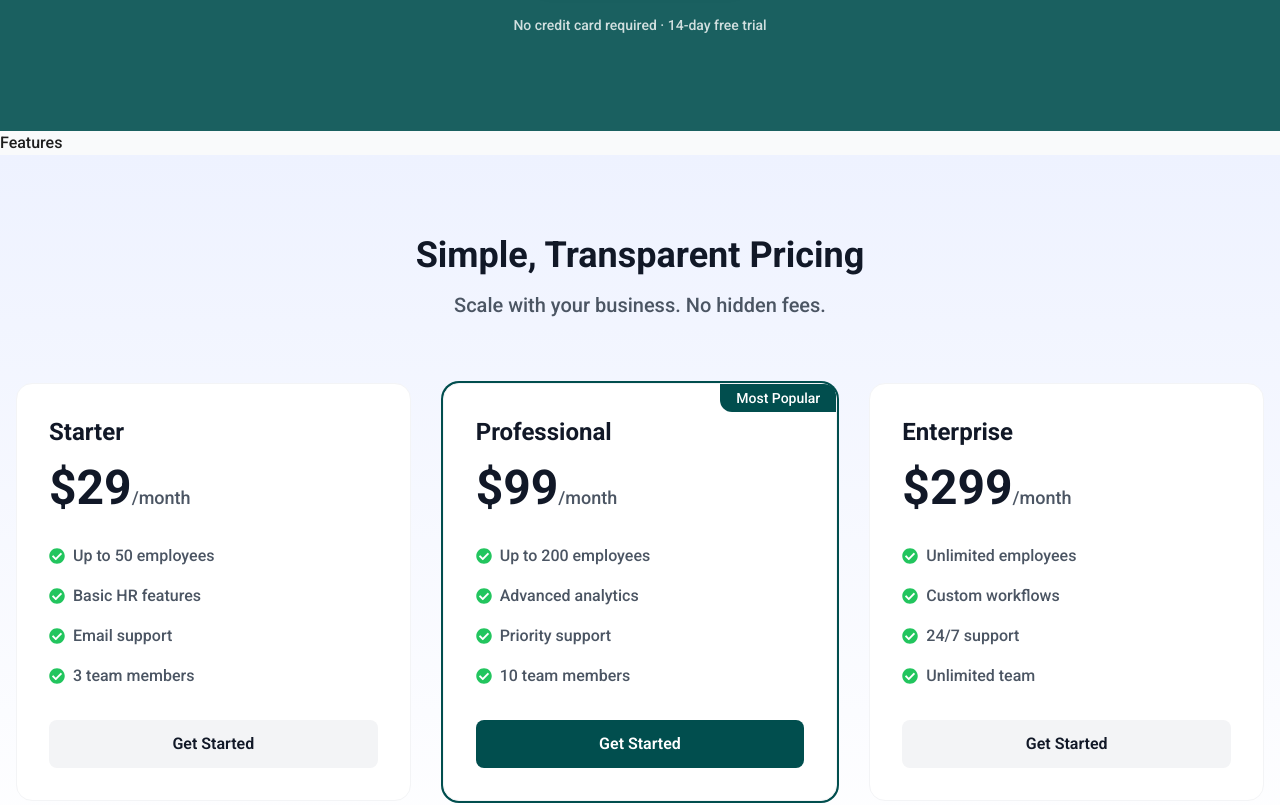
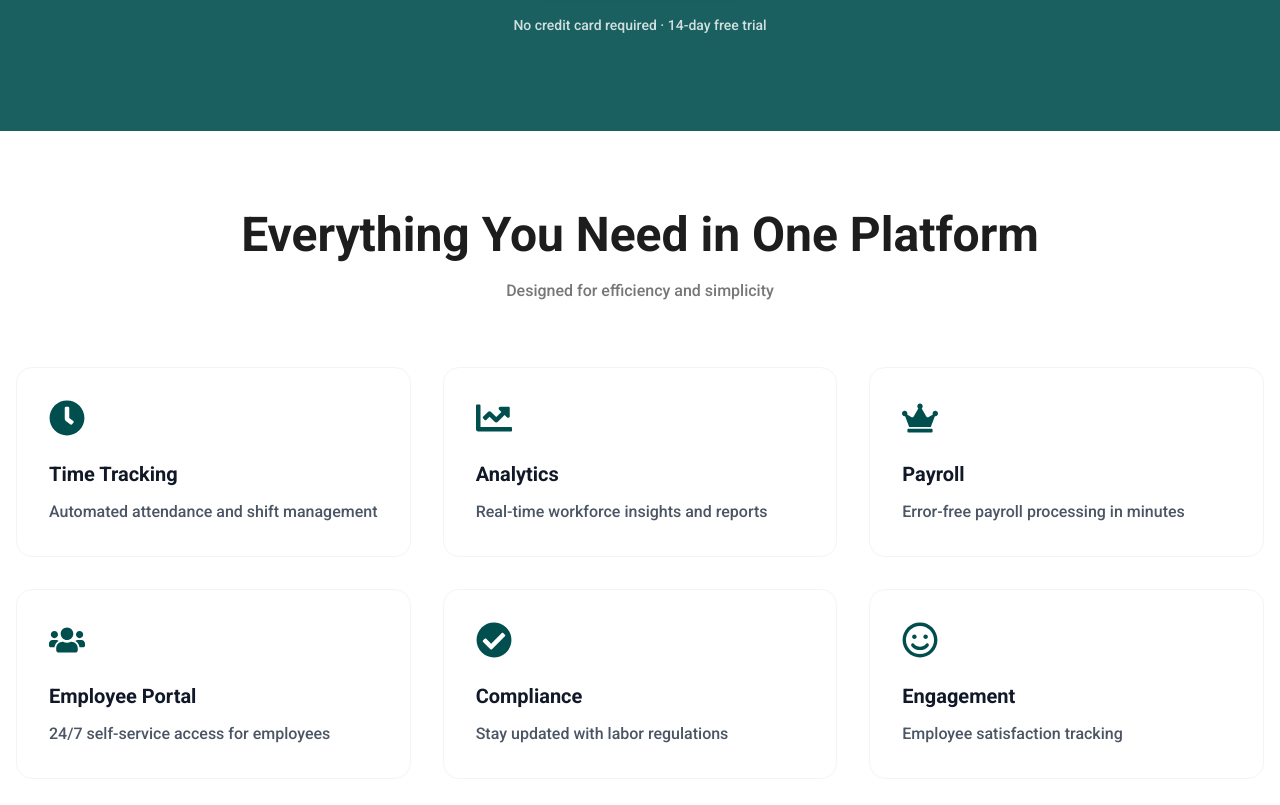
Before and after one commit to kobirul5/work-nest, a React (Vite) app: page /our-service in a window 1280 px wide. Shown: the part 480-1285 px from the top of the page. Built offline with nearby package versions, Linux system fonts and the light colour scheme; no server answers.

Commit message:
editd banner in all Product section

```diff
--- a/src/pages/AllProduct/AllProduct.jsx
+++ b/src/pages/AllProduct/AllProduct.jsx
@@ -1,11 +1,6 @@
 import { useContext } from "react";
 import {
-  FaUsers,
-  FaClock,
-  FaChartLine,
-  FaCrown,
   FaQuoteLeft,
-  FaQuestionCircle,
   FaCheckCircle,
   FaRegSmile
 } from 'react-icons/fa';
@@ -17,7 +12,7 @@ const AllProduct = () => {
   const { theme } = useContext(ThemeContext);
 
   return (
-    <div className={`min-h-screen ${theme === 'light' ? 'bg-gray-50' : 'bg-gray-900'}`}>
+    <div className={`min-h-screen ${theme === 'light' ? '' : ''}`}>
 
       {/* Hero Section */}
       <HeroAllProduct/>
--- a/src/pages/AllProduct/Components/Features.jsx
+++ b/src/pages/AllProduct/Components/Features.jsx
@@ -1,9 +1,53 @@
-import React from 'react'
+
+import {
+    FaUsers,
+    FaClock,
+    FaChartLine,
+    FaCheckCircle,
+    FaRegSmile,
+    FaCrown,
+} from 'react-icons/fa';
+import { ThemeContext } from '../../../providers/ThemeProvider';
+import { useContext } from 'react';
+import Heading from '../../Shared/Heading/Heading';
+
 
 const Features = () => {
-  return (
-    <div>Features</div>
-  )
+    const { theme } = useContext(ThemeContext);
+    const features = [
+        { icon: FaClock, title: "Time Tracking", desc: "Automated attendance and shift management" },
+        { icon: FaChartLine, title: "Analytics", desc: "Real-time workforce insights and reports" },
+        { icon: FaCrown, title: "Payroll", desc: "Error-free payroll processing in minutes" },
+        { icon: FaUsers, title: "Employee Portal", desc: "24/7 self-service access for employees" },
+        { icon: FaCheckCircle, title: "Compliance", desc: "Stay updated with labor regulations" },
+        { icon: FaRegSmile, title: "Engagement", desc: "Employee satisfaction tracking" },
+    ]
+    return (
+        <section className="py-20 px-4">
+            <div className="container mx-auto">
+                <div className="text-center mb-16">
+                    <Heading
+                    title="Everything You Need in One Platform"
+                    subtile="Designed for efficiency and simplicity"
+                    />
+                </div>
+                <div className="grid md:grid-cols-2 lg:grid-cols-3 gap-8">
+                    {features.map(({ icon: Icon, title, desc }, index) => (
+                        <div key={index} className={`p-8 rounded-2xl transition-all hover:transform hover:-translate-y-2
+                ${theme === 'light'
+                                ? 'bg-white hover:shadow-xl border border-gray-100'
+                                : 'bg-[#1f1f1f] hover:border-gray-600 border border-gray-700'}
+              `}>
+                            <Icon className={`text-4xl mb-6 ${theme === 'light' ? 'text-primary-color' : 'text-white'}`} />
+                            <h3 className={`text-xl font-bold mb-3 ${theme === 'light' ? 'text-gray-900' : 'text-white'}`}>{title}</h3>
+                            <p className={`${theme === 'light' ? 'text-gray-600' : 'text-gray-300'}`}>{desc}</p>
+                        </div>
+                    ))}
+                </div>
+            </div>
+        </section>
+
+    )
 }
 
 export default Features
```
